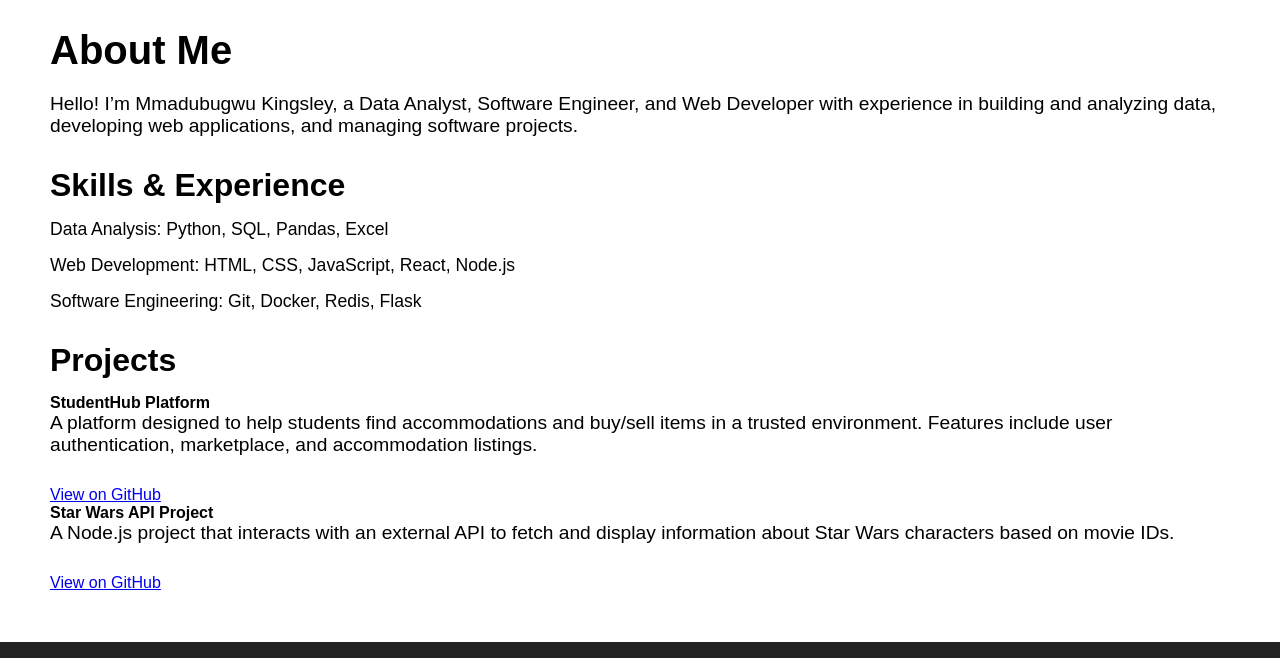
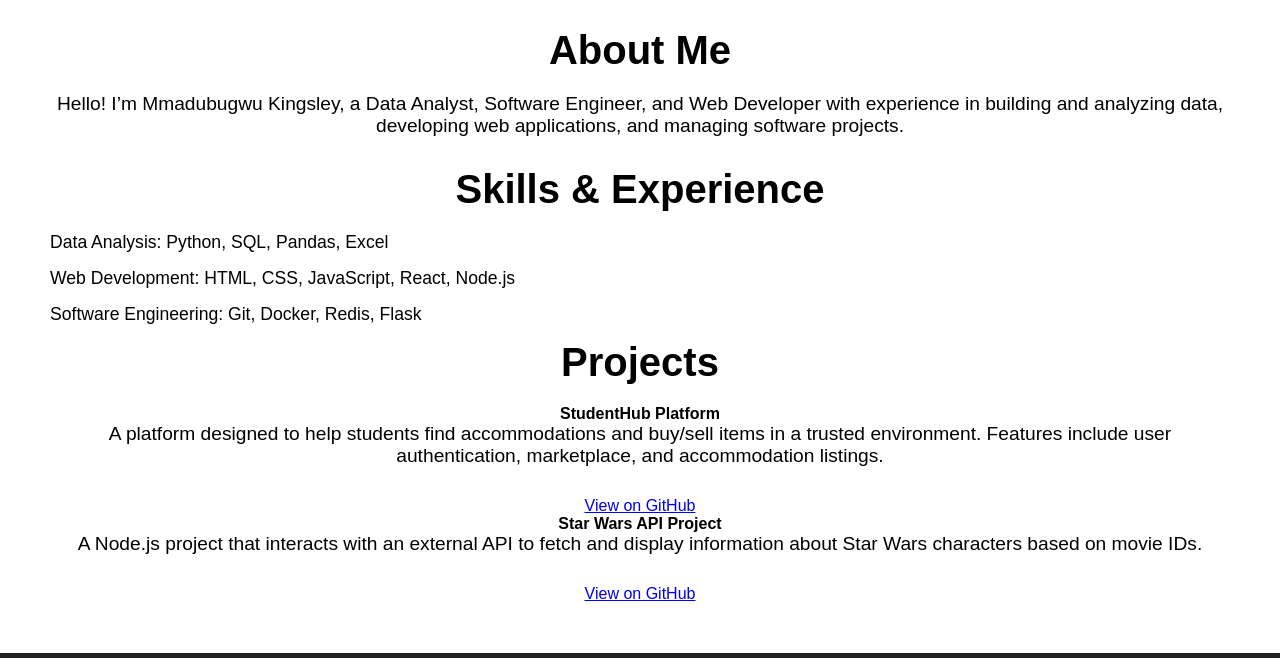
Before and after one commit to Kmmadu/kingsley-portfolio, a plain HTML site: page index.html in a window 1280 px wide. Shown: the part 822-1480 px from the top of the page. Drawn offline with Linux system fonts and the light colour scheme.

Commit message:
Just added some additional pages

```diff
--- a/index.html
+++ b/index.html
@@ -34,7 +34,7 @@
         <h2>About Me</h2>
         <p>Hello! I’m Mmadubugwu Kingsley, a Data Analyst, Software Engineer, and Web Developer with experience in building and analyzing data, developing web applications, and managing software projects.</p>
         <!-- Skills and Experience -->
-        <h3>Skills & Experience</h3>
+        <h2>Skills & Experience</h2>
         <ul>
             <li>Data Analysis: Python, SQL, Pandas, Excel</li>
             <li>Web Development: HTML, CSS, JavaScript, React, Node.js</li>
@@ -42,7 +42,7 @@
         </ul>
 
         <!-- Projects Section -->
-        <h3>Projects</h3>
+        <h2>Projects</h2>
         <div class="projects">
             <!-- Project 1 -->
             <div class="project">
--- a/styles.css
+++ b/styles.css
@@ -87,7 +87,7 @@ body {
 /* Right Section Styling */
 .right-section {
     width: 50%;
-    background-color: #79443B;
+    background-color: gray;
     display: flex;
     justify-content: center;
     align-items: center;
@@ -107,7 +107,7 @@ body {
 #about {
     padding: 50px;
     background-color: #fff;
-    text-align: left;
+    text-align: center;
 }
 
 #about h2 {
```
Also changed, not shown: about.html (added), contact.html (added), experience.html (added), services.html (added), work.html (added).
